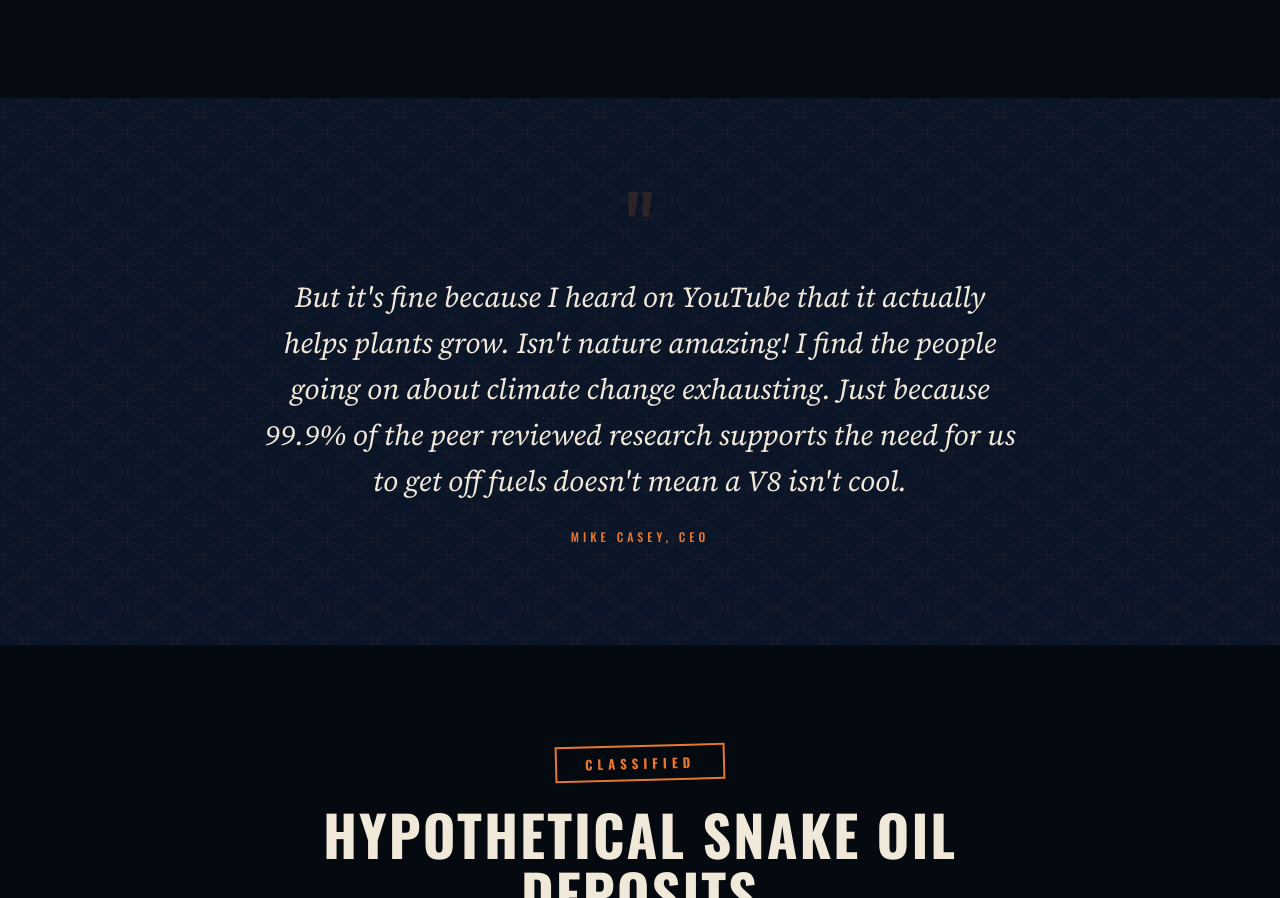
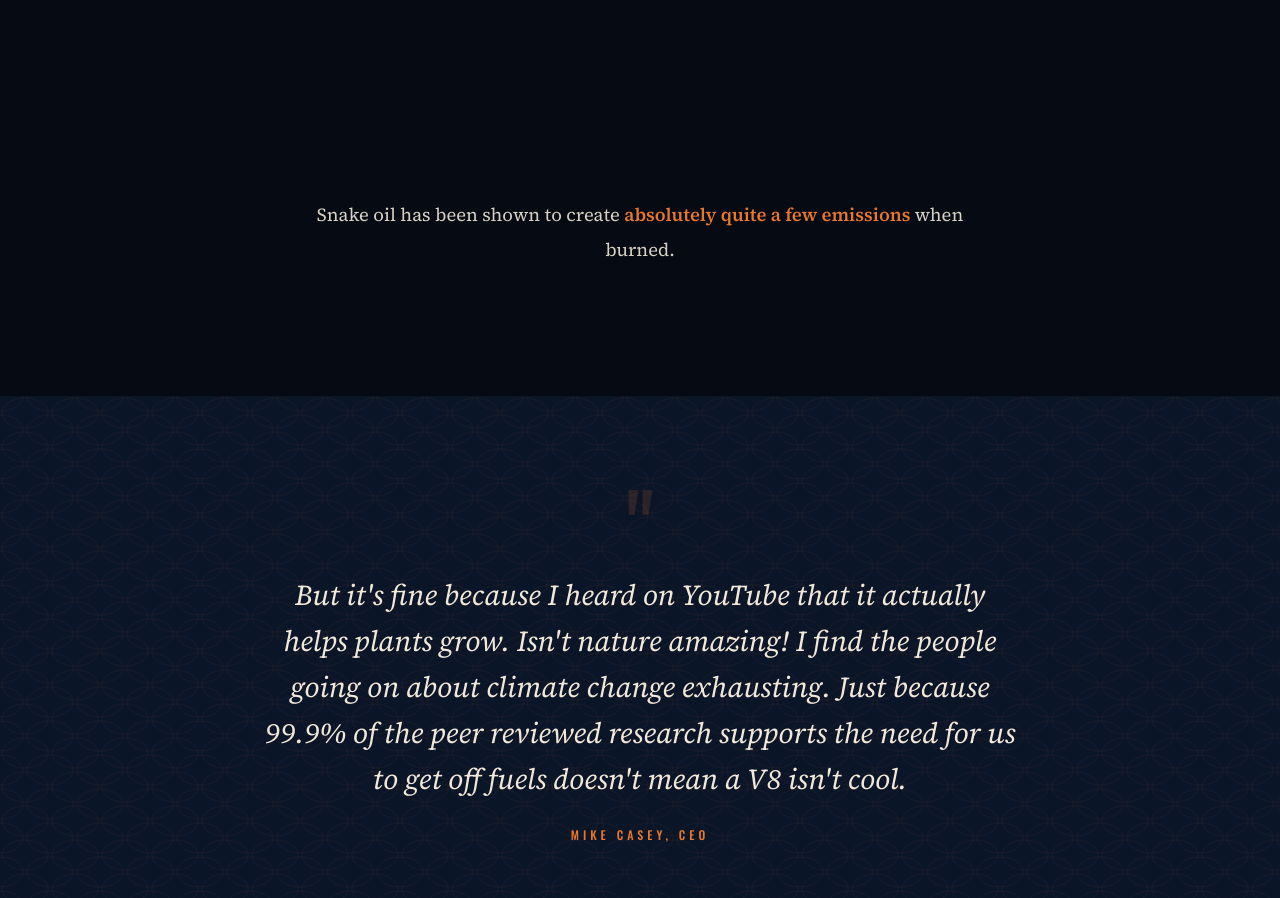
Before and after one commit to RemarkImagery/refuelling-aotearoa, a plain HTML site: page index.html in a window 1280 px wide. Shown: the part 4678-5576 px from the top of the page. Drawn offline with nearby package versions, Linux system fonts and the light colour scheme.

Commit message:
Add snake oil emissions intro before YouTube quote
Co-Authored-By: Claude Opus 4.6 (1M context) <noreply@anthropic.com>

```diff
--- a/index.html
+++ b/index.html
@@ -698,7 +698,12 @@
         </div>
     </section>
 
-    <!-- ═══ PULLQUOTE 2 ═══ -->
+    <!-- ═══ INTRO + PULLQUOTE 2 ═══ -->
+    <section class="section-pad" style="background: var(--deep);">
+        <div class="container narrow">
+            <p class="body-text sr" style="color: var(--text); text-align: center; font-size: 1.15rem;">Snake oil has been shown to create <span class="hl">absolutely quite a few emissions</span> when burned.</p>
+        </div>
+    </section>
     <section class="pullquote section-pad">
         <div class="pullquote-inner sr">
             <span class="pullquote-mark" aria-hidden="true">"</span>
```
